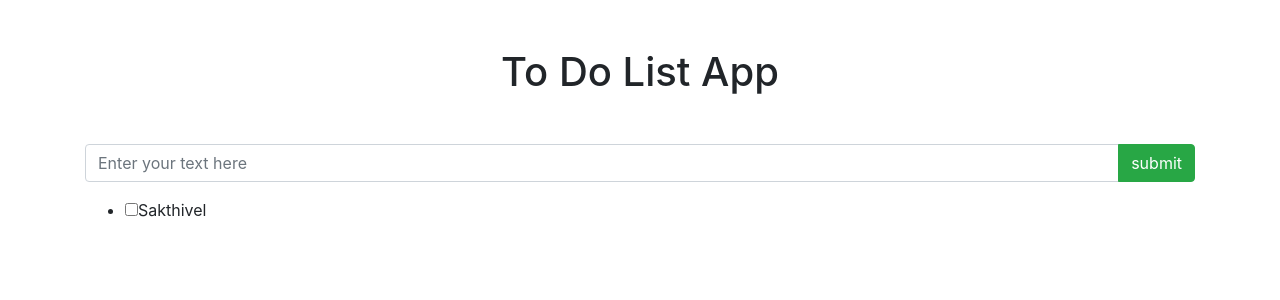
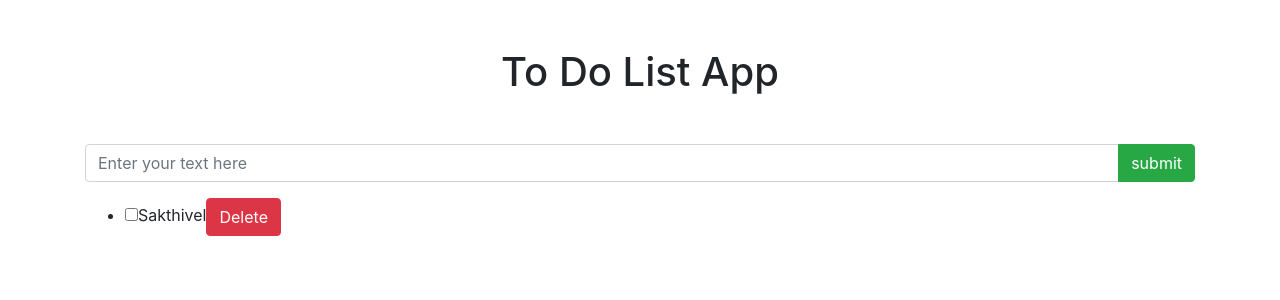
Before and after one commit to sakthivel9963/to-do-list, a React (Create React App) app: page / in a window 1280 px wide. Shown: the top 300 px of the page. Built offline with nearby package versions, Linux system fonts and the light colour scheme.

Commit message:
removing the value from the state object

```diff
--- a/src/App.js
+++ b/src/App.js
@@ -63,6 +63,20 @@ class App extends Component {
     });
   }
 
+  /**
+   *
+   * @param {*} event will get the user trigger event
+   * @param {*} index will be the particular index in the list
+   */
+  delete(event, index) {
+    let list = [...this.state.to_do_list]; // making a copy of the list
+    list.splice(index, 1); // remove a value from the list
+    // update the state value with new array object after deleting the value from the list
+    this.setState({
+      to_do_list: list
+    });
+  }
+
   render() {
     return (
       <div className="App">
@@ -84,6 +98,9 @@ class App extends Component {
                 <li key={index}>
                   <input type="checkbox" name={index} id={index} onClick={event => this.checkbox(event, index)} />
                   <span style={{ textDecoration: key.checked ? 'line-through' : 'inherit' }}>{key.value}</span>
+                  <button className="btn btn-danger" onClick={event => this.delete(event, index)}>
+                    Delete
+                  </button>
                 </li>
               );
             })}
```
Also changed, not shown: 1 other file (tests, documents, lock files or other folders).
